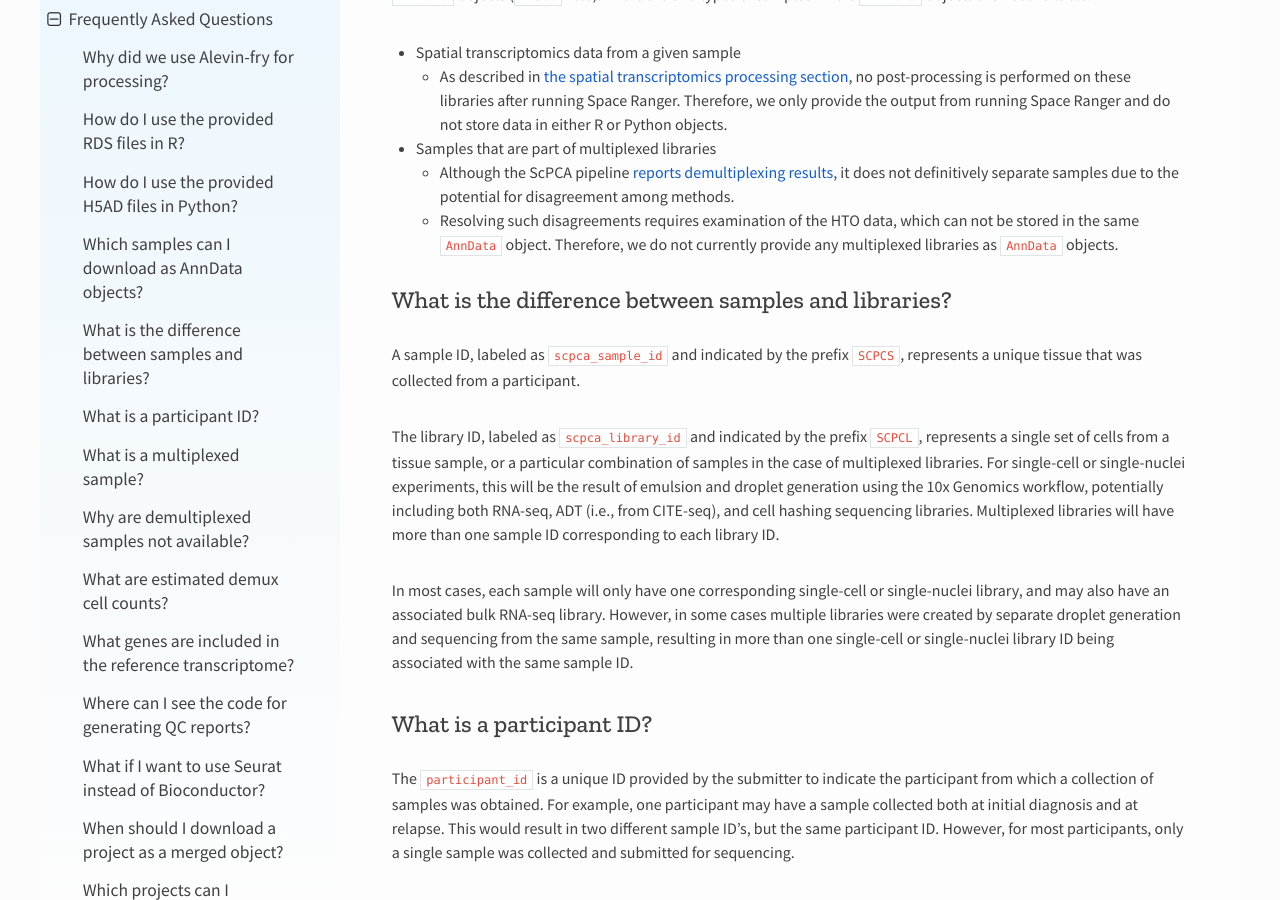
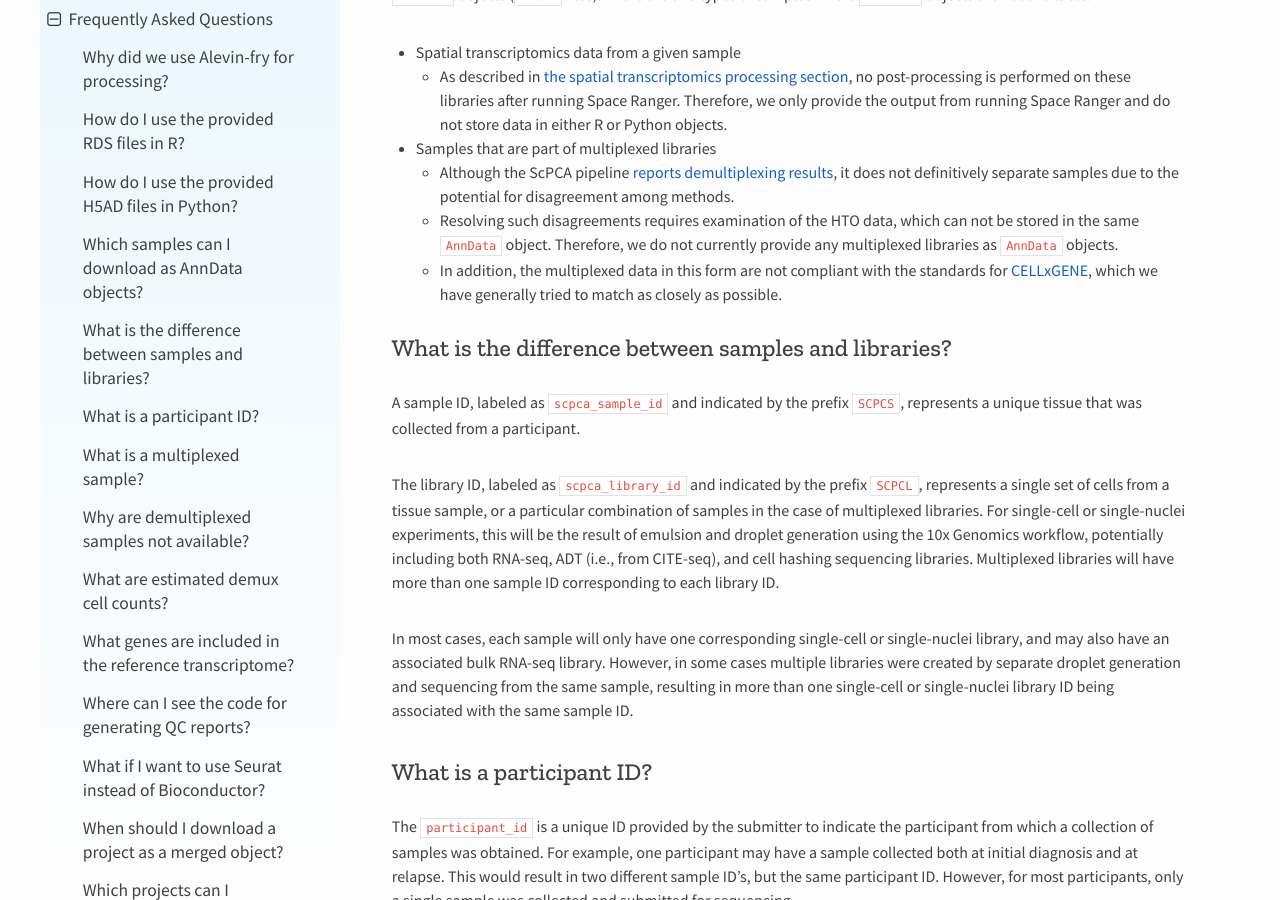
Before and after one commit to DongzeHE/scpca-docs, a Sphinx documentation site: the page built from docs/faq.md, in a window 1280 px wide and 900 px high, scrolled down 2683 px. Built offline with Sphinx 7.4.7 and the Read the Docs theme 2.0.0, drawn with Linux system fonts in a browser that asks for light colours.

Commit message:
Mention CZI compliance
Co-authored-by: Joshua Shapiro <josh.shapiro@ccdatalab.org>

```diff
--- a/docs/faq.md
+++ b/docs/faq.md
@@ -67,6 +67,7 @@ There are two types of samples where `AnnData` objects are not available:
     - Although the ScPCA pipeline {ref}`reports demultiplexing results<processing_information:HTO demultiplexing>`, it does not definitively separate samples due to the potential for disagreement among methods.
     - Resolving such disagreements requires examination of the HTO data, which can not be stored in the same `AnnData` object.
     Therefore, we do not currently provide any multiplexed libraries as `AnnData` objects.
+    - In addition, the multiplexed data in this form are not compliant with the standards for [CELLxGENE](https://cellxgene.cziscience.com), which we have generally tried to match as closely as possible.
 
 ## What is the difference between samples and libraries?
 
```
